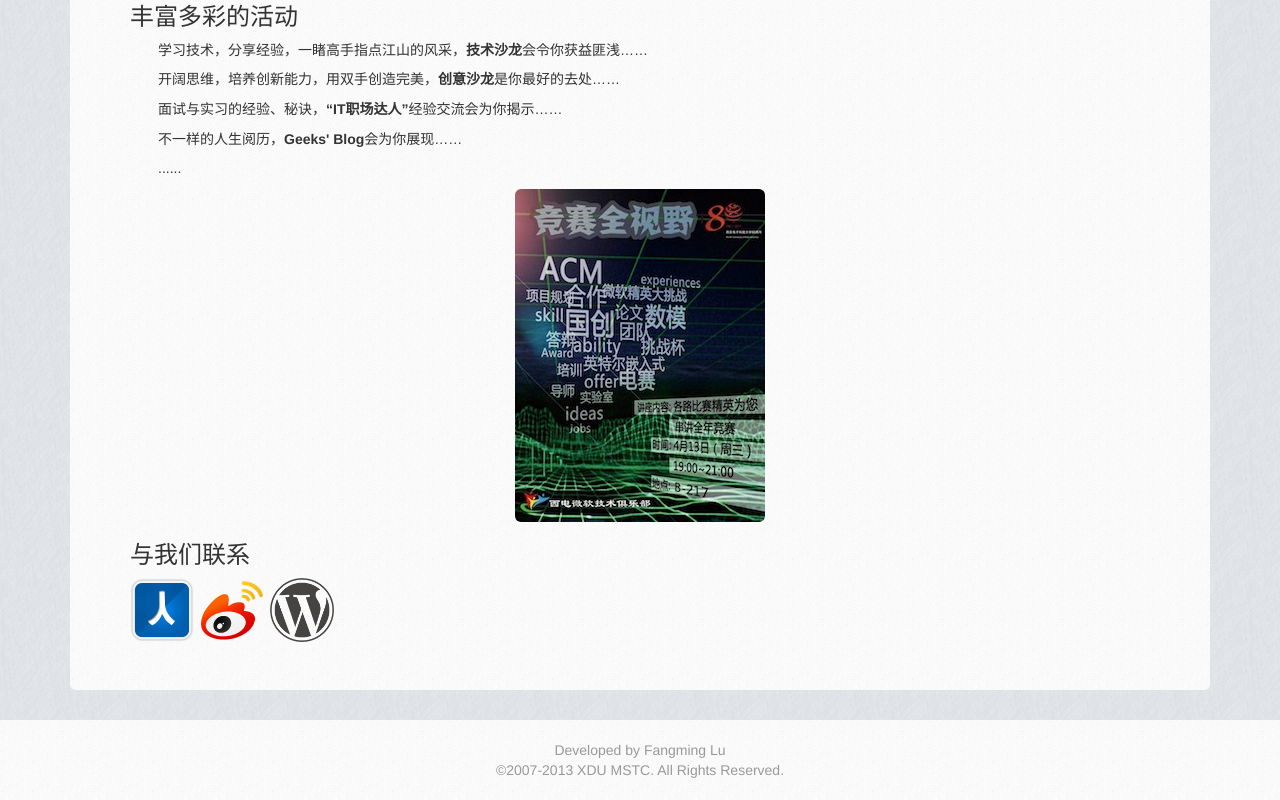
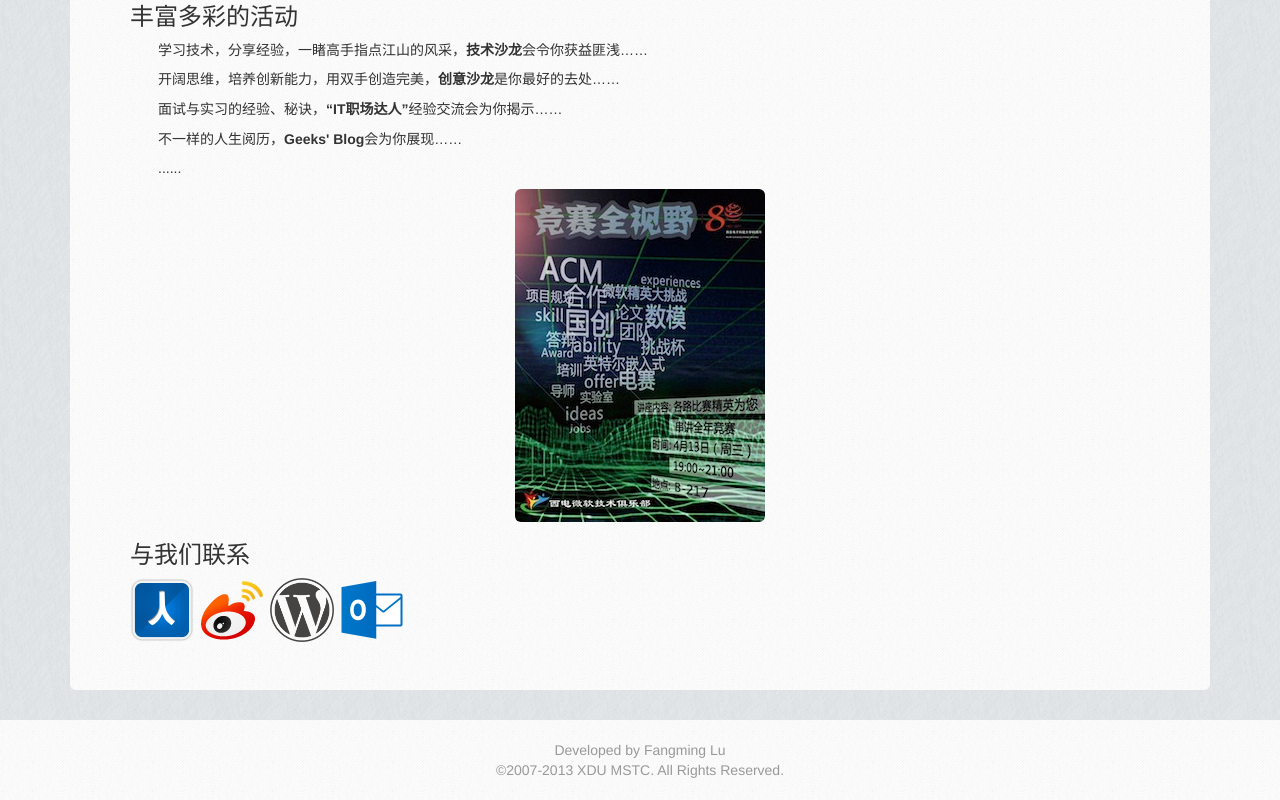
Before and after one commit to xdmstc/xdmstc, a plain HTML site: page about-xdmstc.html in a window 1280 px wide. Shown: the part 3038-3838 px from the top of the page. Drawn offline with Linux system fonts and the light colour scheme.

Commit message:
shit I forgot to add the mail in last commit

```diff
--- a/about-xdmstc.html
+++ b/about-xdmstc.html
@@ -159,6 +159,7 @@
         	<a href="http://www.renren.com/mstcinxdu"><img src="./image/renren.png" alt="人人" height="64" width="64"></a>
         	<a href="http://weibo.com/xdmstc"><img src="./image/sinaweibo.png" alt="微博" height="64" width="64"></a>
         	<a href="http://blog.sina.com.cn/xdmstc"><img src="./image/wordpress-logo.png" alt="博客" height="64" width="64"></a>
+        	<a href="mailto:contact@xdu.mstechclub.cn"><img src="./image/outlook.png" alt="邮箱" height="64" width="64"></a>
     </div>
     </div>
 
```
Also changed, not shown: image/outlook.png (added).
